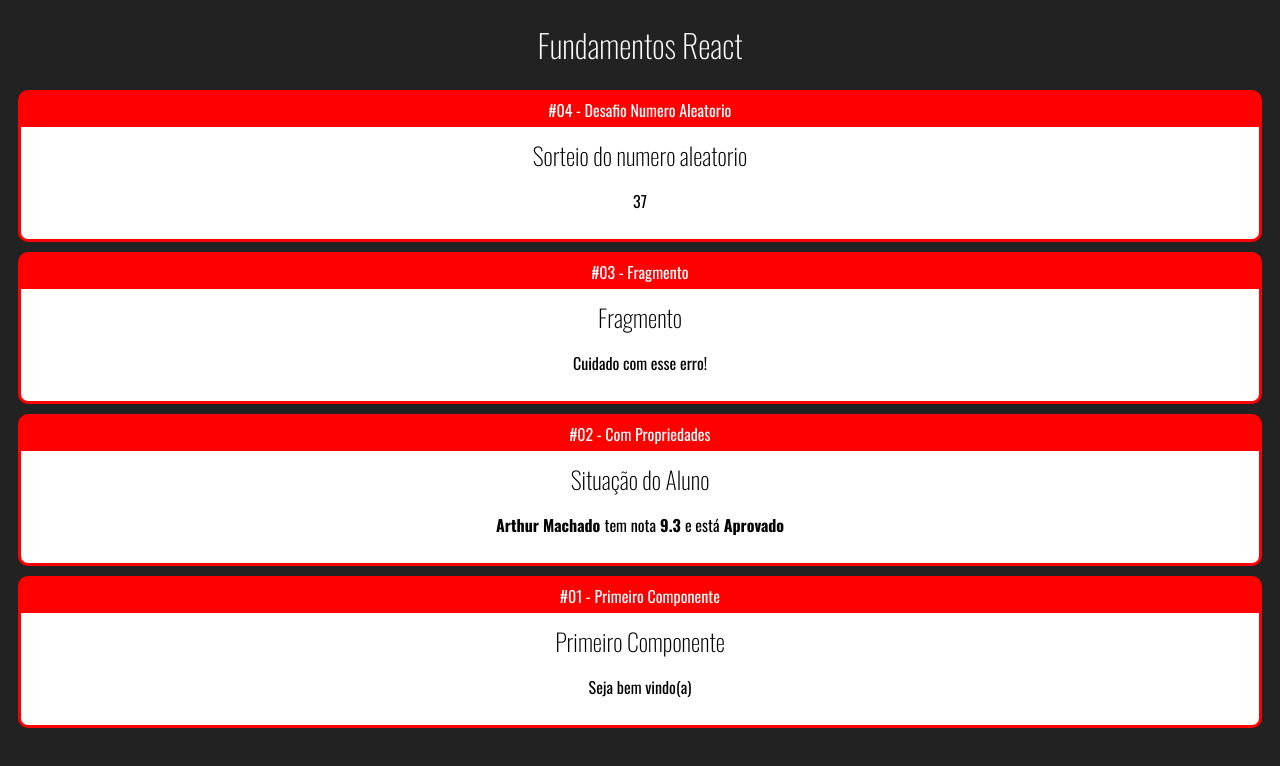
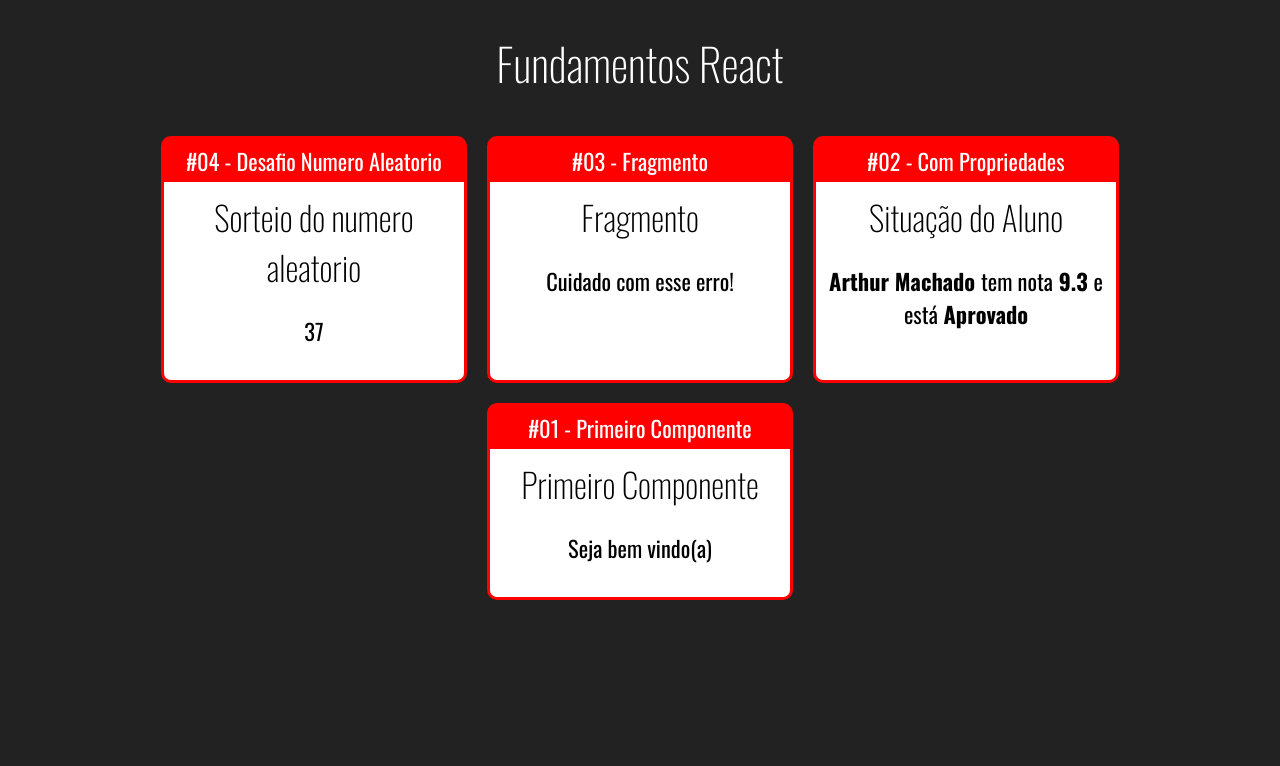
Before and after one commit to ArthurPMachado/React, a React (Create React App) app: page / in a window 1280 px wide. Shown: the top 766 px of the page. Built offline with nearby package versions, Linux system fonts and the light colour scheme.

Commit message:
Feat: add flexbox to cards

```diff
--- a/src/App.jsx
+++ b/src/App.jsx
@@ -6,11 +6,14 @@
 import NumeroAleatorio from './components/basics/NumeroAleatorio';
 import Card from './components/layout/Card';
 
+import './app.css';
+
 function App() {
   return (
-    <div>
+    <div className="container">
       <h1>Fundamentos React</h1>
 
+      <div className="cards">
         <Card titulo="#04 - Desafio Numero Aleatorio">
           <NumeroAleatorio
             min={10}
@@ -33,6 +36,7 @@
         <Card titulo="#01 - Primeiro Componente">
           <Primeiro />
         </Card>
+      </div>
 
     </div>
   );
--- /dev/null
+++ b/src/app.css
@@ -0,0 +1,5 @@
+.container .cards {
+  display: flex;
+  justify-content: center;
+  flex-wrap: wrap;
+}
--- a/src/components/layout/Card.jsx
+++ b/src/components/layout/Card.jsx
@@ -3,13 +3,13 @@
 import './card.css';
 
 function Card(props) {
-  const { titulo } = props;
+  const { titulo, children } = props;
 
   return (
-    <div className="container">
+    <div className="card-container">
       <div className="title">{titulo}</div>
       <div className="content">
-        {props.children}
+        {children}
       </div>
     </div>
   );
--- a/src/components/layout/card.css
+++ b/src/components/layout/card.css
@@ -1,18 +1,24 @@
-.container {
+.card-container {
   background-color: #ff0000;
   border: 3px solid #ff0000;
   border-radius: 10px;
   overflow: hidden;
   margin: 10px;
+
+  display: flex;
+  flex-direction: column;
+  min-width: 300px;
+  max-width: 300px;
 }
 
-.container .title {
+.card-container .title {
   padding: 5px 0px;
   display: flex;
   justify-content: center;
 }
 
-.container .content {
+.card-container .content {
+  flex: 1;
   background-color: #fff;
   color: #000;
   padding: 10px;
--- a/src/index.css
+++ b/src/index.css
@@ -3,6 +3,7 @@
   background-color: #222;
   color: #fff;
   text-align: center;
+  font-size: 1.4rem;
 }
 
 h1, h2, h3 {
```
Lines whose indentation alone changed are shown as unchanged.
